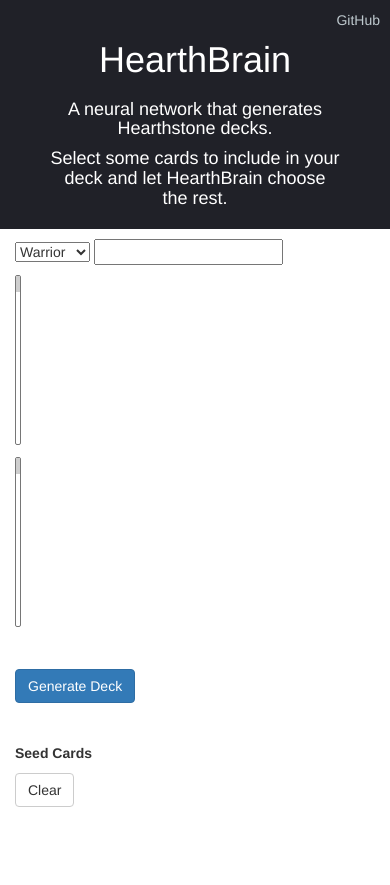
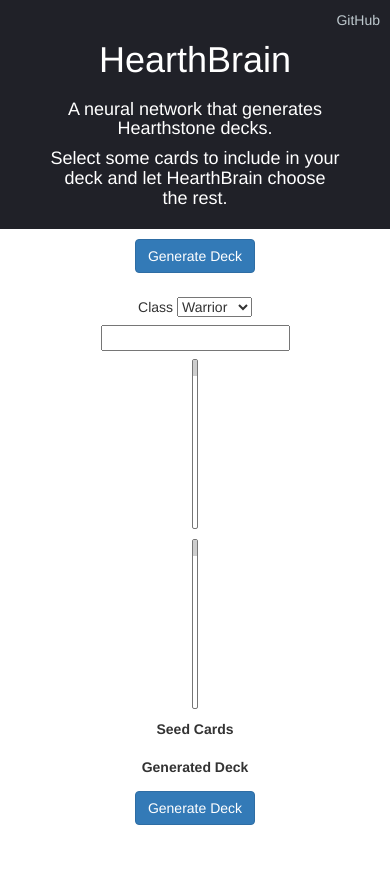
Before and after one commit to wkwan/hearthbrain, a Flask app: page / in a window 390 px wide. Before the commit the page ends 807 px from the top, so only its background shows below. Run offline with Flask 2, Linux system fonts and the light colour scheme; parts of the project's set-up code (start-up, migrations or seed data) failed here and were passed over; some libraries are stand-ins or nearby versions.

Commit message:
responsive style

```diff
--- a/static/style.css
+++ b/static/style.css
@@ -36,11 +36,6 @@ body {
     padding-bottom: 40px;
 }
 
-.btn-gen {
-    margin-top: 40px;
-    margin-bottom: 40px;
-}
-
 .github {
     padding-top: 10px;
     padding-right: 10px;
@@ -59,3 +54,8 @@ body {
     list-style-type: none;
     padding-bottom: 3px;
 }
+
+.spaced-box {
+    padding-top: 4px;
+    padding-bottom: 4px;
+}
--- a/templates/index.html
+++ b/templates/index.html
@@ -18,73 +18,76 @@
 
 
 <div class="container main">
+
     <div class="row">
+        <div class="col-sm-12">
+            <button id="singlebutton" name="singlebutton" class="btn btn-primary center-block"
+                    ng-click="generateDeck()">
+                Generate Deck
+        </div>
+        <br>
+        </button>
+    </div>
 
-        <div class="col-sm-6">
-            <div>
+    <div class="row">
+        <div class="col-md-4 col-sm-12 text-center">
+            <div class="spaced-box">
+                <p style="display:inline">Class</p>
                 <select ng-model="selectedClass" ng-change="changeClass()">
                     <option ng-repeat="(class, cards) in cardsByClass">{[class]}</option>
                 </select>
-
-                <input type="text" ng-model="searchText"/>
-            </div>
             </div>
 
 
+            <div class="spaced-box">
+                <input class="bottom" type="text" ng-model="searchText"/>
+
             </div>
 
-    <div class="row">
-        <div class="col-sm-8">
-            <div class="row">
-                <div class="col-sm-4 card-selector">
+            <div class="spaced-box">
                 <select ng-model="selectedCard"
                         ng-options="aCard.name for aCard in cardsByClass[selectedClass] | filter:searchText"
                         size="10" ng-click="addCard()">
                 </select>
-                    <!--<select ng-model="selectedCard" ng-click="addCard()">-->
-                    <!--<option ng-repeat="card in cardsByClass[selectedClass]">{[card.name]}</option>-->
-                    <!--</select>-->
             </div>
 
-                <div class="col-sm-4 card-selector">
+            <div class="spaced-box">
                 <select ng-model="selectedCard"
                         ng-options="aCard.name for aCard in neutralCards | filter:searchText"
                         size="10" ng-click="addCard()">
                 </select>
             </div>
-            </div>
-            <div class="row">
-                <div class="col-sm-8">
-                    <button id="singlebutton" name="singlebutton" class="btn btn-gen btn-primary"
-                            ng-click="generateDeck()">
-                        Generate Deck
-                    </button>
-                    <li ng-repeat="card in outputDeck track by $index">{[card]}</li>
-                </div>
 
         </div>
 
-        </div>
-
-
-        <div class="col-sm-4">
-            <div class="row">
-                <div class="col-sm-3">
+        <div class="col-md-4 col-sm-12 text-center">
+            <div class="spaced-box">
                 <p><b>Seed Cards</b></p>
 
             </div>
-                <div class="col-sm-1">
-                    <button class="btn btn-default" ng-click="clear()">Clear</button>
-
-                </div>
-            </div>
-
             <li ng-repeat="(card, count) in seedCards" class="selected-cards">
                 <button class="btn btn-default" ng-click="removeCard(card)">{[card]}: {[count]}</button>
             </li>
 
         </div>
 
+        <div class="col-md-4 col-sm-12 text-center">
+            <div class="spaced-box">
+                <p><b>Generated Deck</b></p>
+
+            </div>
+            <li ng-repeat="card in outputDeck track by $index">{[card]}</li>
+        </div>
+    </div>
+
+    <div class="row">
+        <div class="col-sm-12">
+            <button id="singlebutton" name="singlebutton" class="btn btn-primary center-block"
+                    ng-click="generateDeck()">
+                Generate Deck
+        </div>
+        <br>
+        </button>
     </div>
 
 
```
Lines whose indentation alone changed are shown as unchanged.
